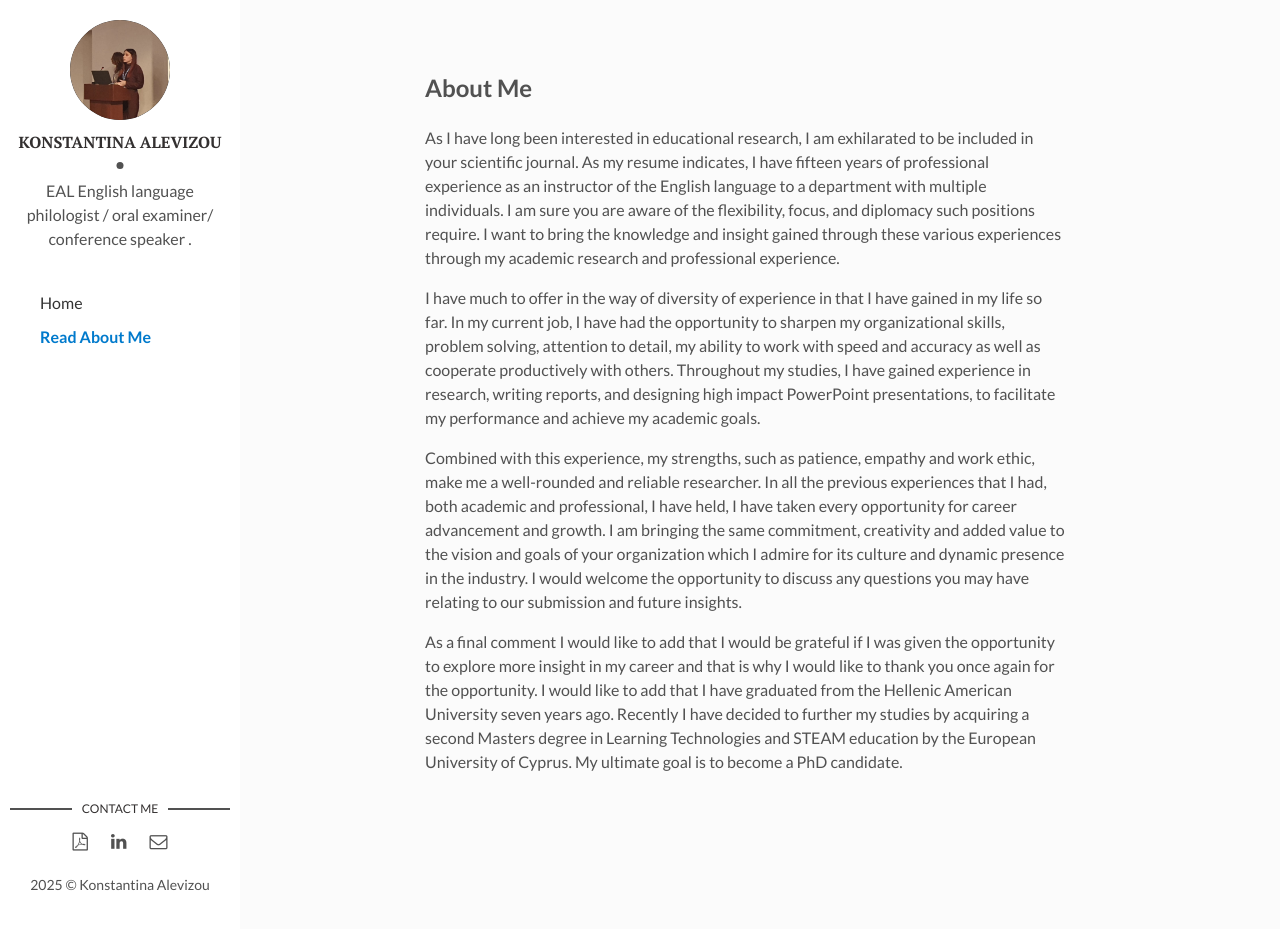
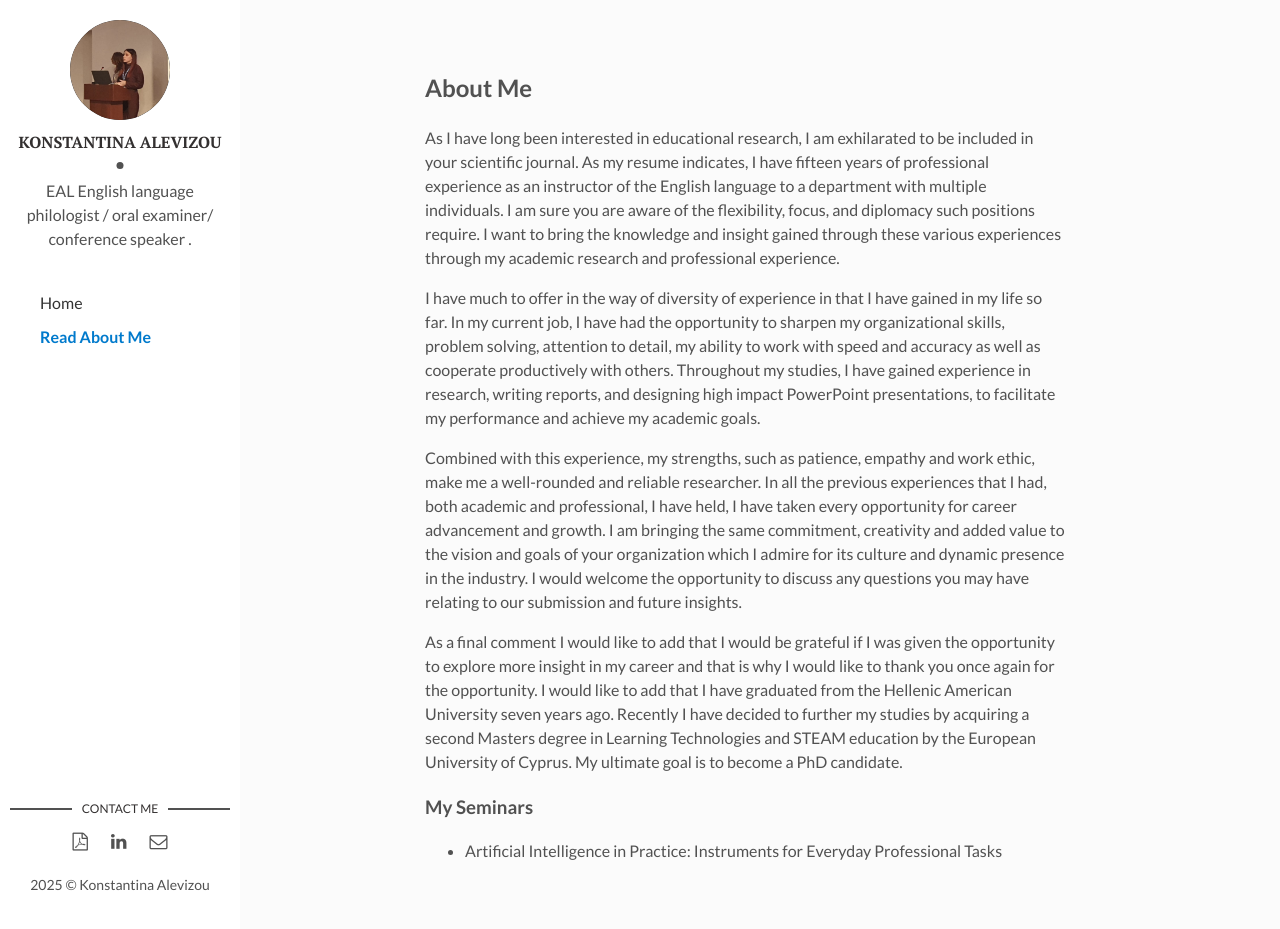
Before and after one commit to Georgechrp/konstantina-site, a Jekyll site: the page built from assets/about.html, in a window 1280 px wide and 929 px high. Built offline with Jekyll 4.4.1, drawn with Linux system fonts in a browser that asks for light colours.

Commit message:
add semiars

```diff
--- a/assets/about.html
+++ b/assets/about.html
@@ -28,11 +28,17 @@ permalink: /about.html
     opportunity to discuss any questions you may have relating to our submission and future insights.
   </p>
 
-    <p>As a final comment I would
-       like to add that I would be grateful if I was given the opportunity to explore more insight in my career and that is why I
-       would like to thank you once again for the opportunity. I would like to add that I have graduated from the Hellenic American
-       University seven years ago. Recently I have decided to further my studies by acquiring a second Masters degree in Learning
-       Technologies and STEAM education by the European University of Cyprus. My ultimate goal is to become a PhD candidate.
+  <p>
+    As a final comment I would like to add that I would be grateful if I was given the opportunity to explore more insight in my
+    career and that is why I would like to thank you once again for the opportunity. I would like to add that I have graduated from
+    the Hellenic American University seven years ago. Recently I have decided to further my studies by acquiring a second Masters
+    degree in Learning Technologies and STEAM education by the European University of Cyprus. My ultimate goal is to become a PhD
+    candidate.
   </p>
 
+  <h3>My Seminars</h3>
+  <ul>
+    <li>Artificial Intelligence in Practice: Instruments for Everyday Professional Tasks</li>
+
+  </ul>
 </div>
```
Lines whose indentation alone changed are shown as unchanged.
